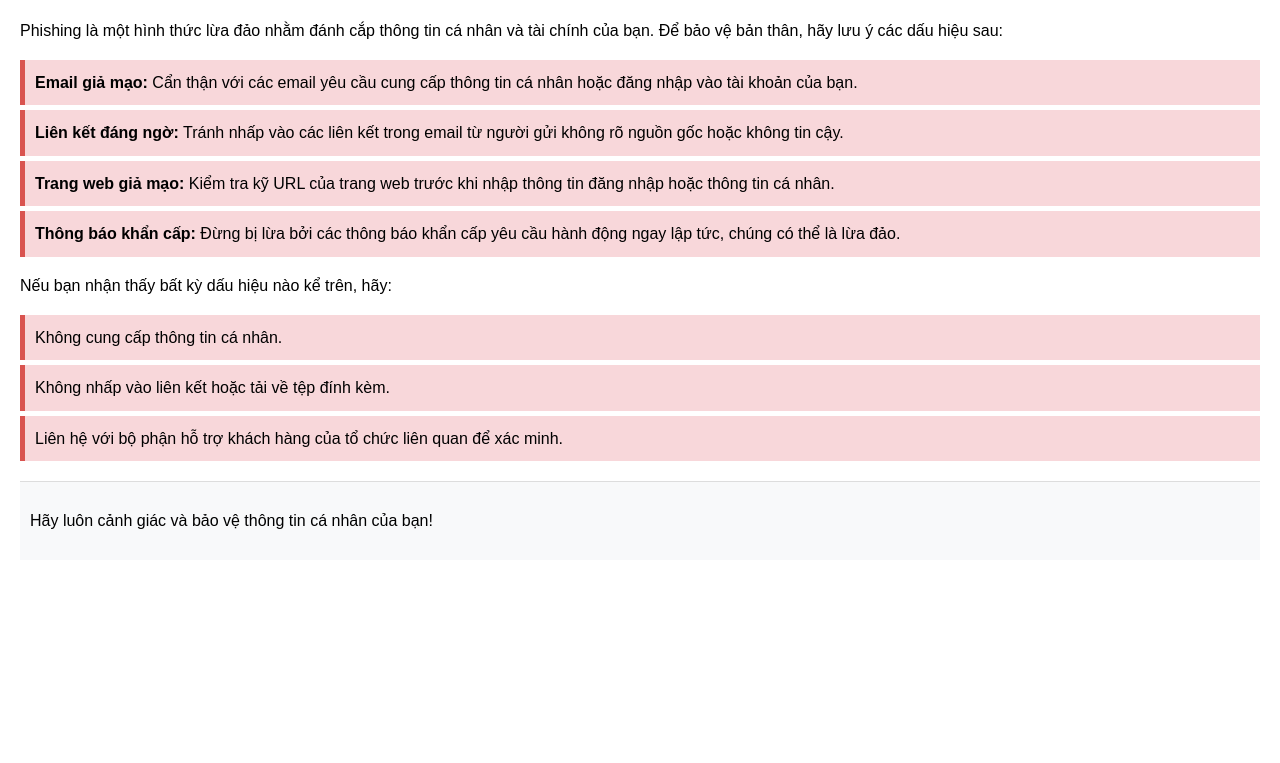
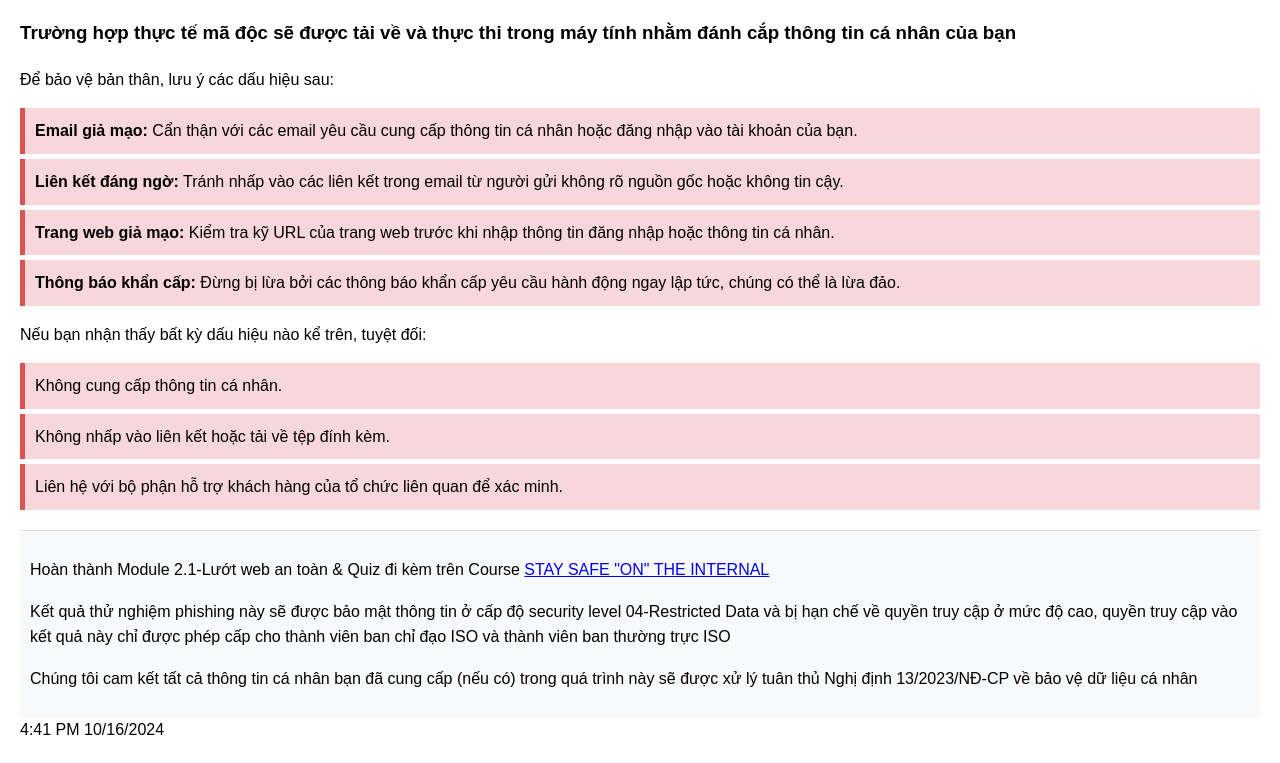
Before and after one commit to sun-asterisk-vn/res, a plain HTML site: page iso.html in a window 1280 px wide. Shown: the part 76-839 px from the top of the page. Before the commit the page ends 800 px from the top, so only its background shows below. Drawn offline with Linux system fonts and the light colour scheme.

Commit message:
Update iso.html

```diff
--- a/iso.html
+++ b/iso.html
@@ -34,21 +34,29 @@
 </head>
 <body>
     <h1>Bạn vừa làm theo một hướng dẫn nguy hiểm !!!</h1>
-    <p>Phishing là một hình thức lừa đảo nhằm đánh cắp thông tin cá nhân và tài chính của bạn. Để bảo vệ bản thân, hãy lưu ý các dấu hiệu sau:</p>
+<h3>Trường hợp thực tế mã độc sẽ được tải về và thực thi trong máy tính nhằm đánh cắp thông tin cá nhân của bạn</h3>
+    <p>Để bảo vệ bản thân, lưu ý các dấu hiệu sau:</p>
     <ul>
+
         <li><strong>Email giả mạo:</strong> Cẩn thận với các email yêu cầu cung cấp thông tin cá nhân hoặc đăng nhập vào tài khoản của bạn.</li>
         <li><strong>Liên kết đáng ngờ:</strong> Tránh nhấp vào các liên kết trong email từ người gửi không rõ nguồn gốc hoặc không tin cậy.</li>
         <li><strong>Trang web giả mạo:</strong> Kiểm tra kỹ URL của trang web trước khi nhập thông tin đăng nhập hoặc thông tin cá nhân.</li>
         <li><strong>Thông báo khẩn cấp:</strong> Đừng bị lừa bởi các thông báo khẩn cấp yêu cầu hành động ngay lập tức, chúng có thể là lừa đảo.</li>
     </ul>
-    <p>Nếu bạn nhận thấy bất kỳ dấu hiệu nào kể trên, hãy:</p>
+    <p>Nếu bạn nhận thấy bất kỳ dấu hiệu nào kể trên, tuyệt đối:</p>
     <ul>
         <li>Không cung cấp thông tin cá nhân.</li>
         <li>Không nhấp vào liên kết hoặc tải về tệp đính kèm.</li>
         <li>Liên hệ với bộ phận hỗ trợ khách hàng của tổ chức liên quan để xác minh.</li>
     </ul>
     <div class="footer">
-        <p>Hãy luôn cảnh giác và bảo vệ thông tin cá nhân của bạn!</p>
+
+
+
+<p>Hoàn thành Module 2.1-Lướt web an toàn & Quiz đi kèm trên Course <a href="https://sun-asterisk.wsm.vn/learn/vi/learning/1629/content/2130/" target="_blank" title="Khóa học STAY SAFE" rel="noopener noreferrer" id="google-link">STAY SAFE "ON" THE INTERNAL </a></p>
+
+<p> Kết quả thử nghiệm phishing này sẽ được bảo mật thông tin ở cấp độ security level 04-Restricted Data và bị hạn chế về quyền truy cập ở mức độ cao, quyền truy cập vào kết quả này chỉ được phép cấp cho thành viên ban chỉ đạo ISO và thành viên ban thường trực ISO </p>
+<p>Chúng tôi cam kết tất cả thông tin cá nhân bạn đã cung cấp (nếu có) trong quá trình này sẽ được xử lý tuân thủ Nghị định 13/2023/NĐ-CP về bảo vệ dữ liệu cá nhân </p>
     </div>
-</body>
+</body>4:41 PM 10/16/2024
 </html>
```
